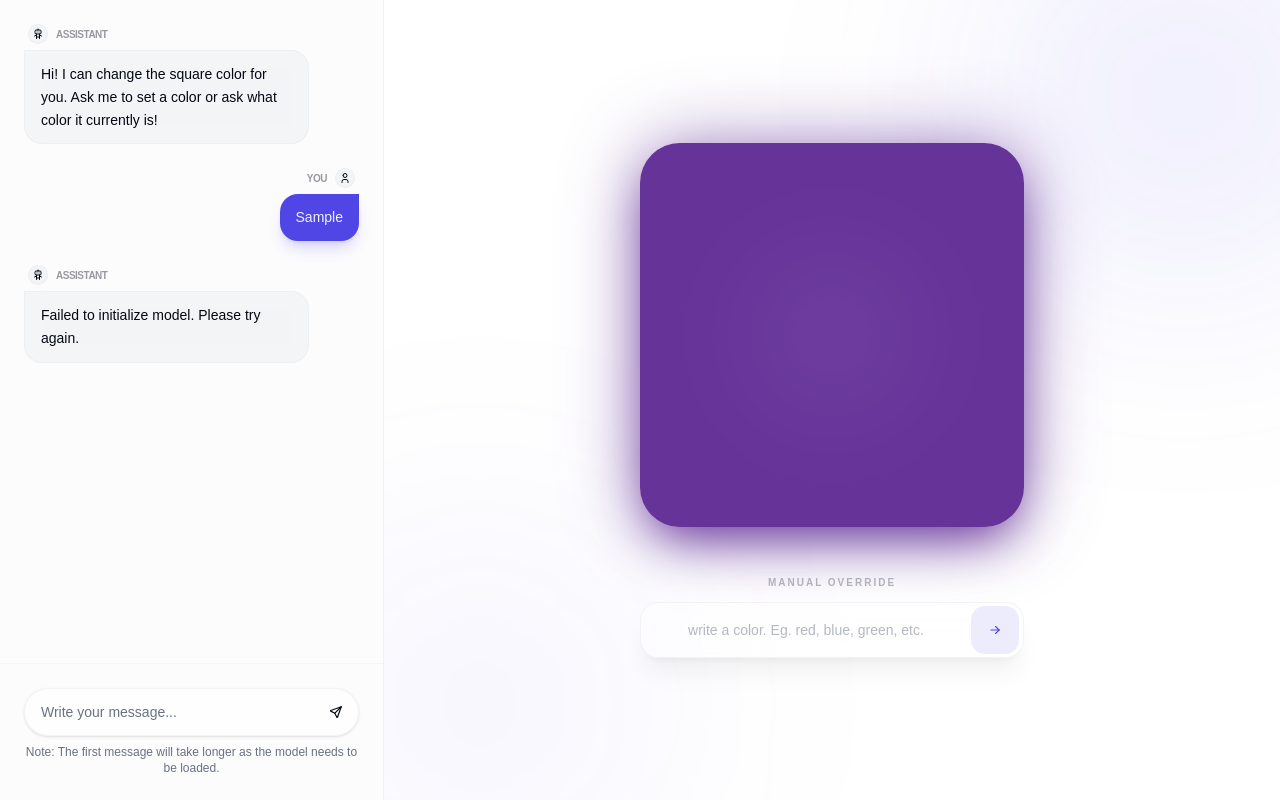
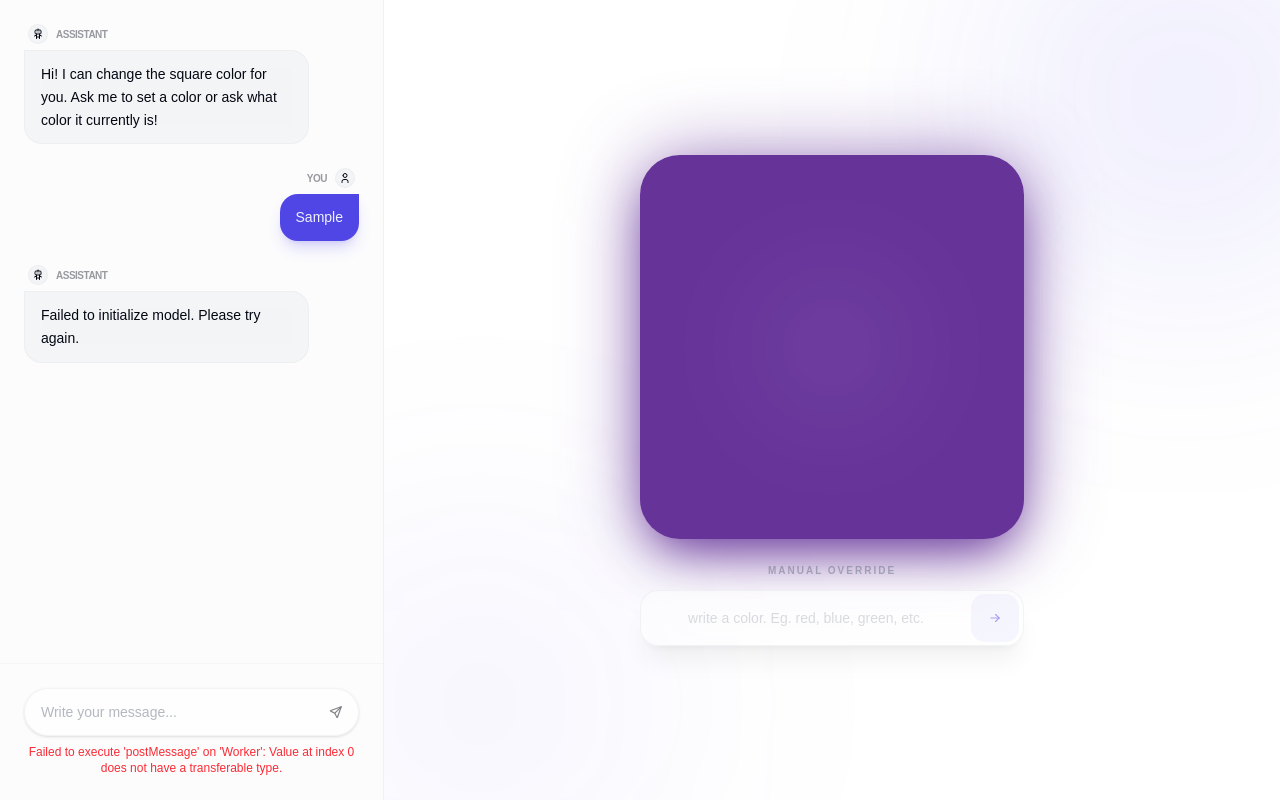
Before and after one commit to harlley/basic-agentic-ui, a React (Vite) app: page / in a window 1280 px wide. Both pictures are taken after typing "Sample" into the empty fields and a click on the button 336 px from the left and 712 px from the top of the page. Built offline with nearby package versions, Linux system fonts and the light colour scheme.

Commit message:
add webgpu availability check

```diff
--- a/src/components/AgenticInterface.tsx
+++ b/src/components/AgenticInterface.tsx
@@ -65,6 +65,7 @@
         isLoading={isProcessing || loadingStatus.isLoading}
         modelReady={loadingStatus.isModelReady}
         progress={loadingStatus.downloadProgress}
+        error={loadingStatus.error}
       />
 
       <main className="order-1 md:order-2 flex-1 flex flex-col items-center justify-center p-8 bg-background relative overflow-hidden h-[55vh] md:h-full">
@@ -73,9 +74,12 @@
           <div className="absolute -bottom-24 -left-24 w-96 h-96 bg-primary/5 rounded-full blur-[120px]" />
         </div>
 
-        <div className="flex flex-col items-center gap-12 z-10 w-full max-w-[320px] md:max-w-sm">
+        <div className="flex flex-col items-center gap-6 z-10 w-full max-w-[320px] md:max-w-sm">
           <ColorVisualizer color={squareColor} />
-          <ColorControlForm onColorChange={setSquareColor} />
+          <ColorControlForm
+            onColorChange={setSquareColor}
+            disabled={!!loadingStatus.error}
+          />
         </div>
       </main>
     </div>
--- a/src/components/ChatSidebar.tsx
+++ b/src/components/ChatSidebar.tsx
@@ -14,6 +14,7 @@
   disabled?: boolean;
   modelReady?: boolean;
   progress?: number;
+  error?: string;
 };
 
 export function ChatSidebar({
@@ -23,9 +24,10 @@
   disabled,
   modelReady = true,
   progress = 0,
+  error,
 }: ChatSidebarProps) {
   const [inputValue, setInputValue] = useState("");
-  const isDisabled = isLoading || disabled;
+  const isDisabled = isLoading || disabled || !!error;
 
   const handleSubmit = (e: FormEvent) => {
     e.preventDefault();
@@ -68,9 +70,16 @@
             </InputGroupButton>
           </InputGroup>
         </form>
+        {error ? (
+          <p className="mt-2 text-xs text-red-500 text-center font-medium">
+            {error}
+          </p>
+        ) : (
+          <>
             {!modelReady && !isLoading && (
               <p className="mt-2 text-xs text-muted-foreground text-center">
-            Note: The first message will take longer as the model needs to be loaded.
+                Note: The first message will take longer as the model needs to
+                be loaded.
               </p>
             )}
             {!modelReady && isLoading && (
@@ -86,6 +95,8 @@
                 </p>
               </div>
             )}
+          </>
+        )}
       </footer>
     </aside>
   );
--- a/src/hooks/useFunctionCalling.ts
+++ b/src/hooks/useFunctionCalling.ts
@@ -23,6 +23,14 @@
   const [isProcessing, setIsProcessing] = useState(false);
 
   useEffect(() => {
+    if (!("gpu" in navigator)) {
+      setLoadingStatus((prev) => ({
+        ...prev,
+        error: "WebGPU is not available in your browser.",
+      }));
+      return;
+    }
+
     const worker = new Worker(new URL("../worker.ts", import.meta.url), {
       type: "module",
     });
```
Lines whose indentation alone changed are shown as unchanged.
